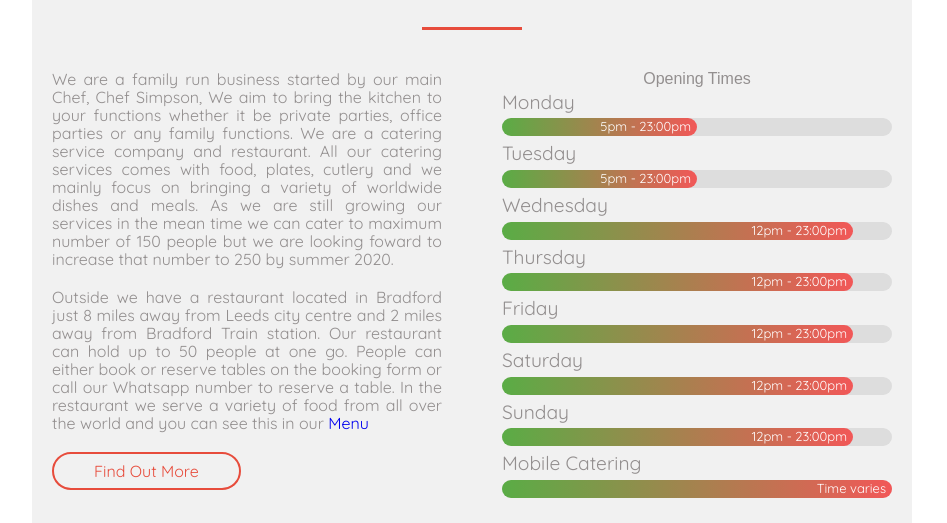
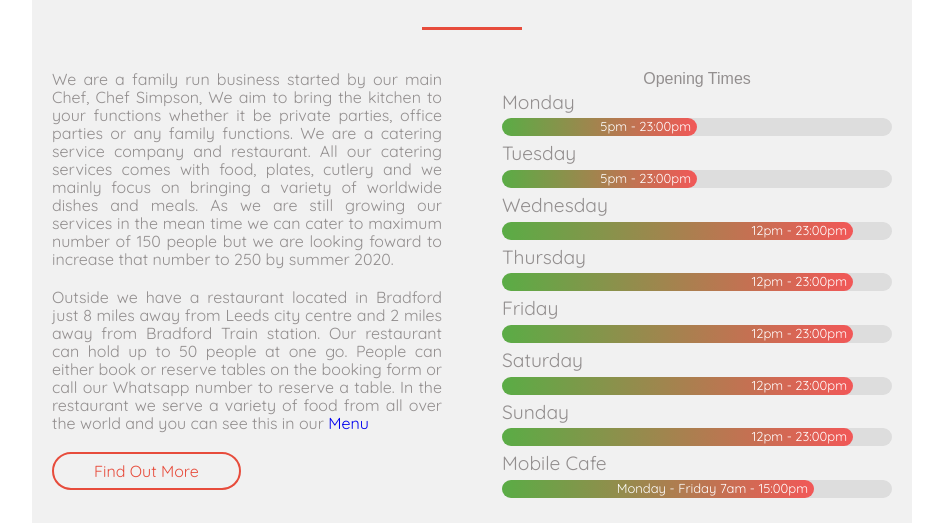
Before and after one commit to sampler36/simpsons, a plain HTML site: page aboutus.html in a window 1280 px wide. Shown: the part 277-800 px from the top of the page, without its empty margins (168-1115 px from the left). Drawn offline with nearby package versions, Linux system fonts and the light colour scheme; a web font is replaced by a local one.

Commit message:
new pics

```diff
--- a/aboutus.html
+++ b/aboutus.html
@@ -136,9 +136,9 @@
                   </div>
                   <!-- all day  -->
                   <div class="skill">
-                    <div class="title">Mobile Catering</div>
+                    <div class="title">Mobile Cafe</div>
                     <div class="progress">
-                      <div class="progress-bar p4"><span>Time varies</span></div>
+                      <div class="progress-bar p4"><span>Monday - Friday 7am - 15:00pm </span></div>
                     </div>
                   </div>
                   <!-- done  -->
--- a/css/about.css
+++ b/css/about.css
@@ -96,7 +96,7 @@
   width: 50%;
 }
 .p4 {
-    width: 100%;
+    width: 80%;
   }
 .progress-bar span {
   float: right;
```
Also changed, not shown: img/roll/roll0.jpg (added), img/roll/roll1.jpg (added), img/roll/roll10.jpg (added), img/roll/roll11.jpg (added), img/roll/roll12.jpg (added), img/roll/roll13.jpg (added), img/roll/roll14.jpg (added), img/roll/roll15.jpg (added), img/roll/roll17.jpg (added), img/roll/roll2.jpg (added), img/roll/roll3.jpg (added), img/roll/roll4.jpg (added), img/roll/roll5.jpg (added), img/roll/roll6.jpg (added), 3 more files.
